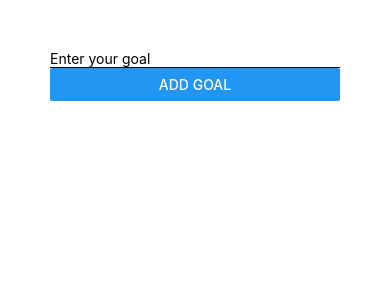
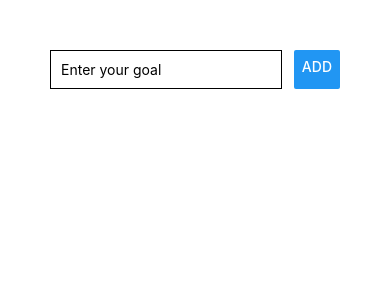
Before and after one commit to Rsja12/goals, a React Native app: screen / in a window 390 px wide. Shown: the top 300 px of the page. Built offline with nearby package versions, Linux system fonts and the light colour scheme.

Commit message:
style View holding TextInput and Button

```diff
--- a/App.js
+++ b/App.js
@@ -5,9 +5,12 @@ import { StyleSheet, Text, View, TextInput, Button } from 'react-native';
 export default function App() {
   return (
     <View style={{padding: 50}}>
-      <View>
-        <TextInput placeholder='Enter your goal' style={{borderBottomColor: 'black', borderBottomWidth: 1}} />
-        <Button title='Add Goal' />
+      <View style={{flexDirection: 'row', justifyContent: 'space-between', alignContent: 'center'}}>
+        <TextInput
+          placeholder='Enter your goal'
+          style={{width: '80%', borderBottomColor: 'black', borderWidth: 1, padding: 10}}
+        />
+        <Button title='Add' />
       </View>
       <View>
 
```
